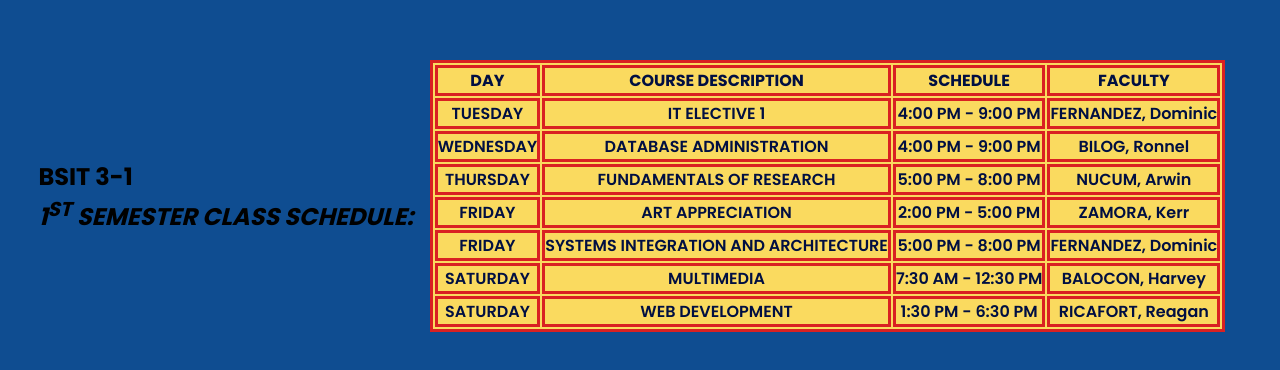
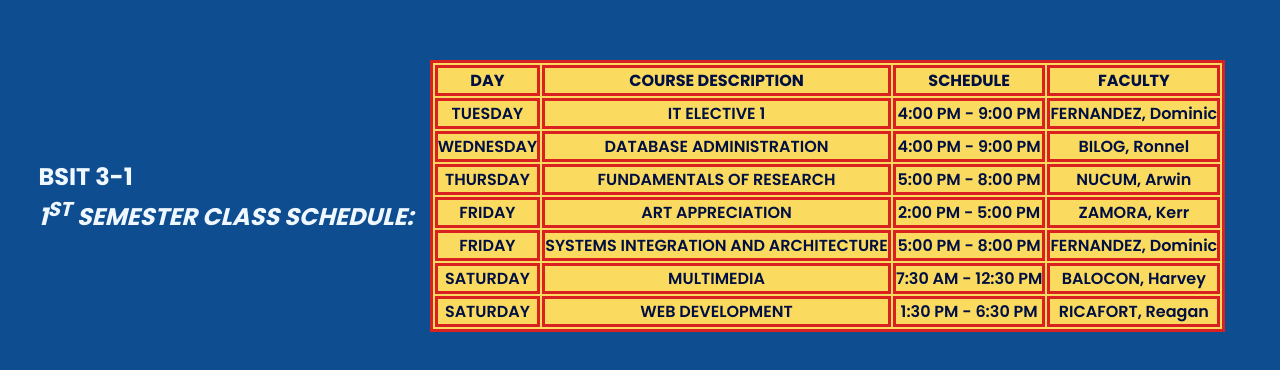
Before and after one commit to jamielopezbsit/ACTIVITY-2-TIMETABLE, a plain HTML site: page index.html in a window 1280 px wide. Shown: the part 204-574 px from the top of the page. Drawn offline with Linux system fonts and the light colour scheme.

Commit message:
Update style.css

```diff
--- a/style.css
+++ b/style.css
@@ -14,6 +14,10 @@ body{
     background: #0F4D91;
     padding-right: 3%;
     padding-left: 3%;
+}
+
+h2{
+    color: aliceblue;
 }
 
 table{
```
